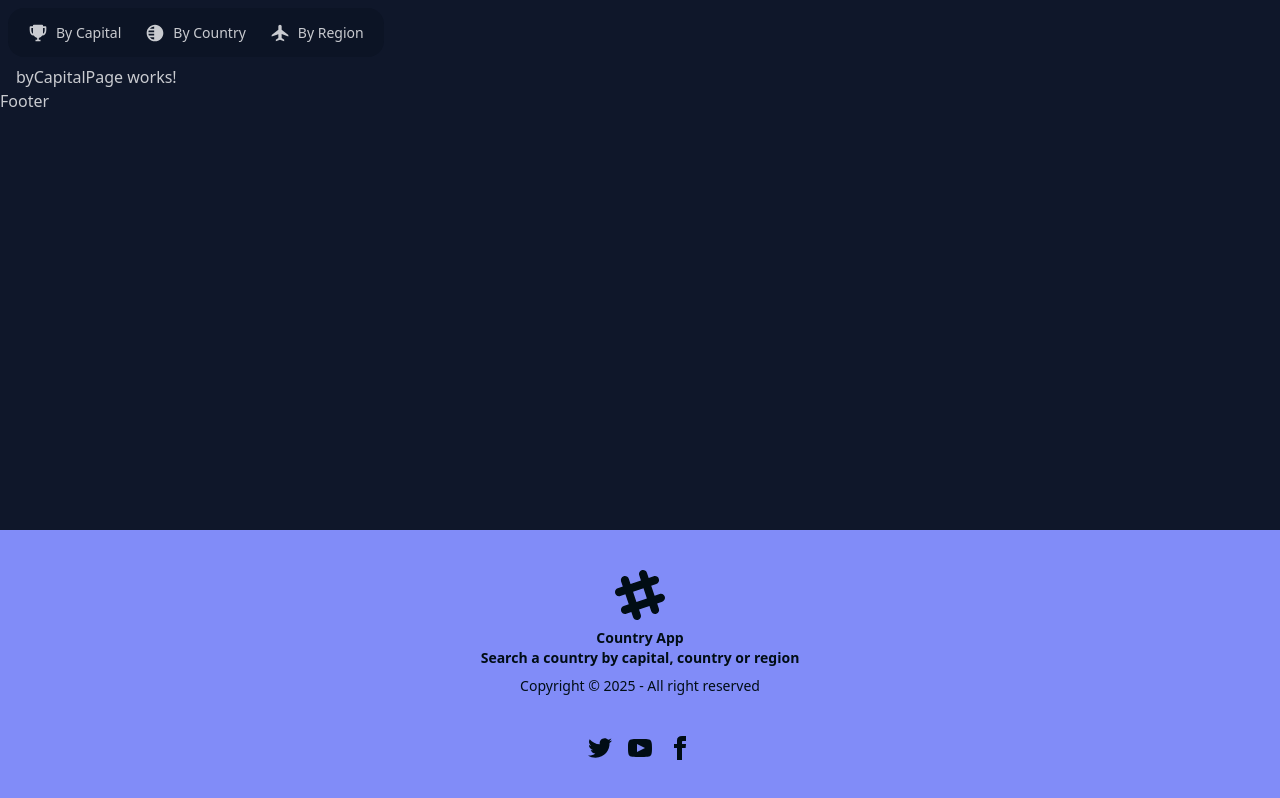
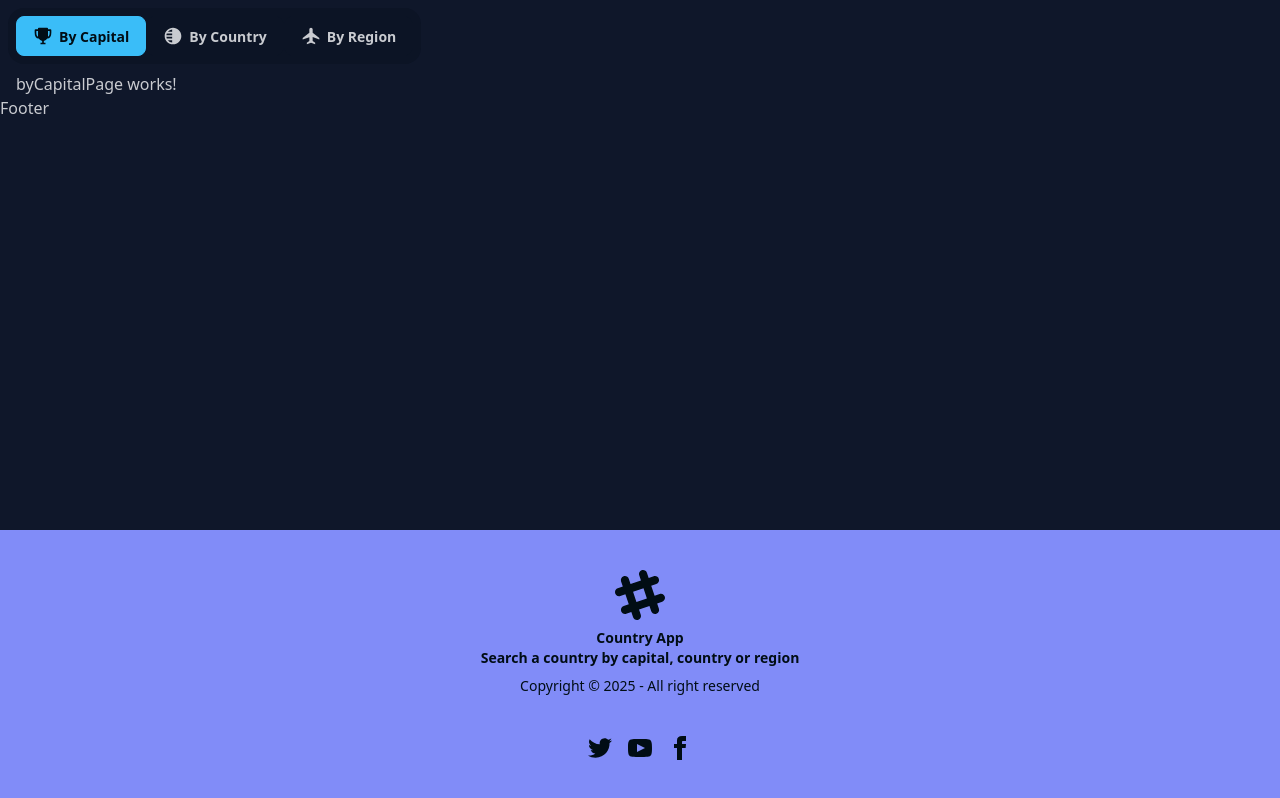
Before and after one commit to Feliperojas2601/cl-softeng-portfolio, an Angular app in the folder Angular/country-app/: page /country/by-capital in a window 1280 px wide. Built offline with nearby package versions, Linux system fonts and the light colour scheme.

Commit message:
Update top menu component: add router links and active classes for navigation items, and import necessary Angular modules in TypeScript file. Adjust CSS to ensure proper theme application.

```diff
--- a/Angular/country-app/src/app/country/components/topMenu/topMenu.component.html
+++ b/Angular/country-app/src/app/country/components/topMenu/topMenu.component.html
@@ -1,19 +1,19 @@
 <nav class="navbar">
     <ul class="menu bg-base-200 sm:menu-horizontal rounded-box">
         <li>
-            <a>
+            <a class="btn" routerLink="/country/by-capital" routerLinkActive="btn-primary">
                 <svg xmlns="http://www.w3.org/2000/svg" width="20" height="20" viewBox="0 0 24 24"><path fill="currentColor" d="M21 4h-3V3a1 1 0 0 0-1-1H7a1 1 0 0 0-1 1v1H3a1 1 0 0 0-1 1v3c0 4.31 1.8 6.91 4.82 7A6 6 0 0 0 11 17.91V20H9v2h6v-2h-2v-2.09A6 6 0 0 0 17.18 15c3-.1 4.82-2.7 4.82-7V5a1 1 0 0 0-1-1M4 8V6h2v6.83C4.22 12.08 4 9.3 4 8m14 4.83V6h2v2c0 1.3-.22 4.08-2 4.83"/></svg>
                 By Capital
             </a>
         </li>
         <li>
-            <a>
+            <a class="btn" routerLink="/country/by-country" routerLinkActive="btn-primary">
                 <svg xmlns="http://www.w3.org/2000/svg" width="20" height="20" viewBox="0 0 24 24"><path fill="currentColor" d="M12 2C6.486 2 2 6.486 2 12s4.486 10 10 10s10-4.486 10-10S17.514 2 12 2m-1 9H4.069a8 8 0 0 1 .52-2H11zm0 4H4.589a8 8 0 0 1-.52-2H11zm0-10.931V7H5.765A8 8 0 0 1 11 4.069M5.765 17H11v2.931A8 8 0 0 1 5.765 17"/></svg>
                 By Country
             </a>
         </li>
         <li>
-            <a>
+            <a class="btn" routerLink="/country/by-region" routerLinkActive="btn-primary">
                 <svg xmlns="http://www.w3.org/2000/svg" width="20" height="20" viewBox="0 0 24 24"><path fill="currentColor" d="M22 16.21v-1.895L14 8V4a2 2 0 0 0-4 0v4.105L2 14.42v1.789l8-2.81V18l-3 2v2l5-2l5 2v-2l-3-2v-4.685z"/></svg>
                 By Region
             </a>
--- a/Angular/country-app/src/styles.css
+++ b/Angular/country-app/src/styles.css
@@ -2,4 +2,4 @@
 @import "tailwindcss";
 @plugin "daisyui" {
     themes: night --default;
-};
+}
```
Also changed, not shown: Angular/country-app/src/app/country/components/topMenu/topMenu.component.ts (+4 -3 lines).
